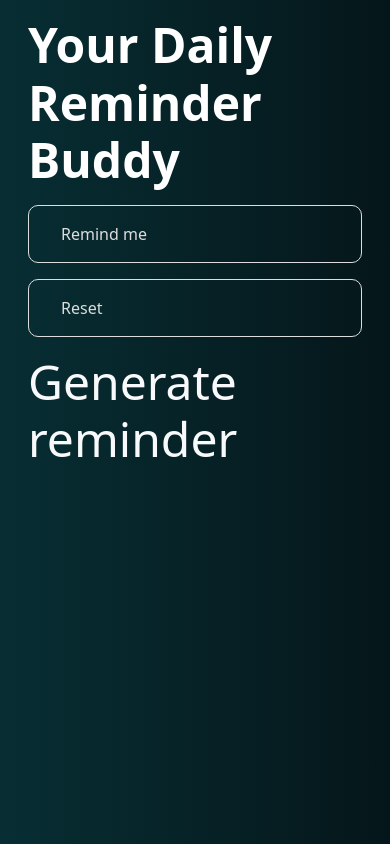
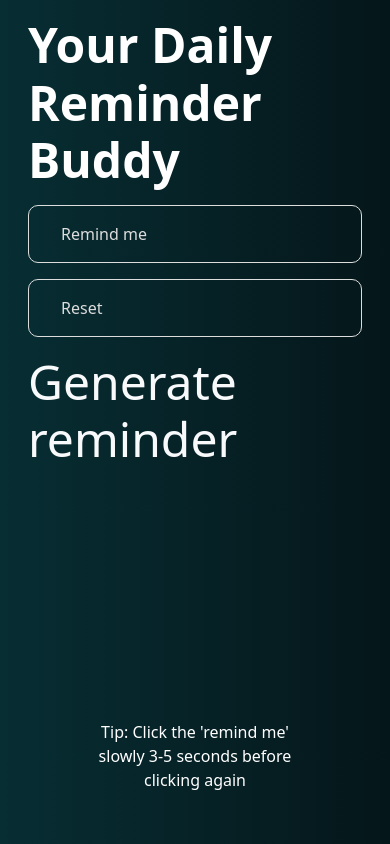
Before and after one commit to Christiannaira/ureminder, a React (Vite) app: page / in a window 390 px wide. Built offline with nearby package versions, Linux system fonts and the light colour scheme.

Commit message:
feat(footer): Added a tip placed on the footer section

```diff
--- a/src/App.jsx
+++ b/src/App.jsx
@@ -123,6 +123,8 @@ function App() {
 
         </div>
 
+        <p className="tip text-white text-center">Tip: Click the <span>'remind me'</span> slowly 3-5 seconds before clicking again</p>
+
       </div>
 
 
--- a/src/index.css
+++ b/src/index.css
@@ -86,6 +86,10 @@ button:hover {
 
 @media screen and (max-width: 995px) {
 
+  .ureminder {
+    height: 30vh;
+  }
+
   .ureminder h1 {
     font-size: 3.5rem;
     margin: 0;
@@ -94,7 +98,7 @@ button:hover {
 
   .ureminder button {
     width: 50%;
-    margin-bottom: 2rem;
+    margin-bottom: 1rem;
   }
 
 
@@ -119,3 +123,10 @@ button:hover {
 
 
 }
+
+.tip {
+  position: fixed;
+  bottom: 0;
+  left: 50%;
+  transform: translate(-50%, -50%);
+}
```
